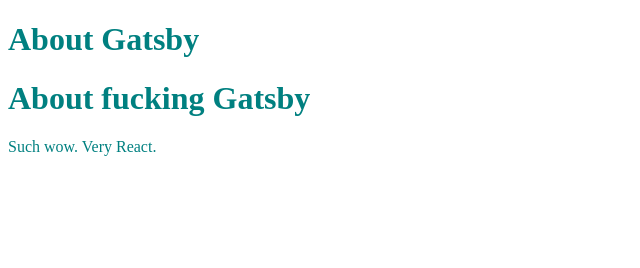
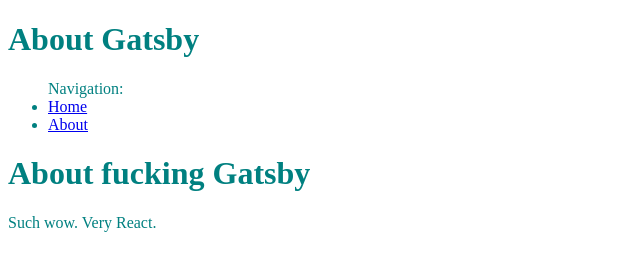
Before and after one commit to simmessa/gatsbyplay, a Gatsby site in the folder hello-world/: page /about in a window 1280 px wide. Shown: the whole page, without its empty margins (0-640 px from the left). Built offline with nearby package versions, Linux system fonts and the light colour scheme; Gatsby itself is replaced by a stand-in of ours.

Commit message:
Adding links and more stuff

```diff
--- a/hello-world/src/components/header.js
+++ b/hello-world/src/components/header.js
@@ -1,5 +1,15 @@
 import React from "react"
+import { Link } from "gatsby"
 
 export default function Header(props) {
-  return <h1>{props.headerText}</h1>
+  return (
+    <div>
+      <h1>{props.headerText}</h1>
+      <ul>
+        Navigation:
+        <li><Link to="/">Home</Link></li>
+        <li><Link to="/about">About</Link></li>
+      </ul>
+    </div>
+  )
 }
--- a/hello-world/src/pages/about.js
+++ b/hello-world/src/pages/about.js
@@ -1,6 +1,5 @@
 import React from "react"
 import Header from "../components/header"
-
 
 export default function About() {
   return (
--- a/hello-world/src/pages/index.js
+++ b/hello-world/src/pages/index.js
@@ -1,7 +1,9 @@
 import React from "react"
+import Header from "../components/header"
 
 export default function Home() {
   return <div style={{ color: 'purple', fontSize: '1em'}}>
+    <Header headerText="Home" />
     <h1>Hello world of fucking Gatsby!</h1>
     <p>fuck the rest</p>
     <img src="https://source.unsplash.com/random/400x200" alt="" />
```
